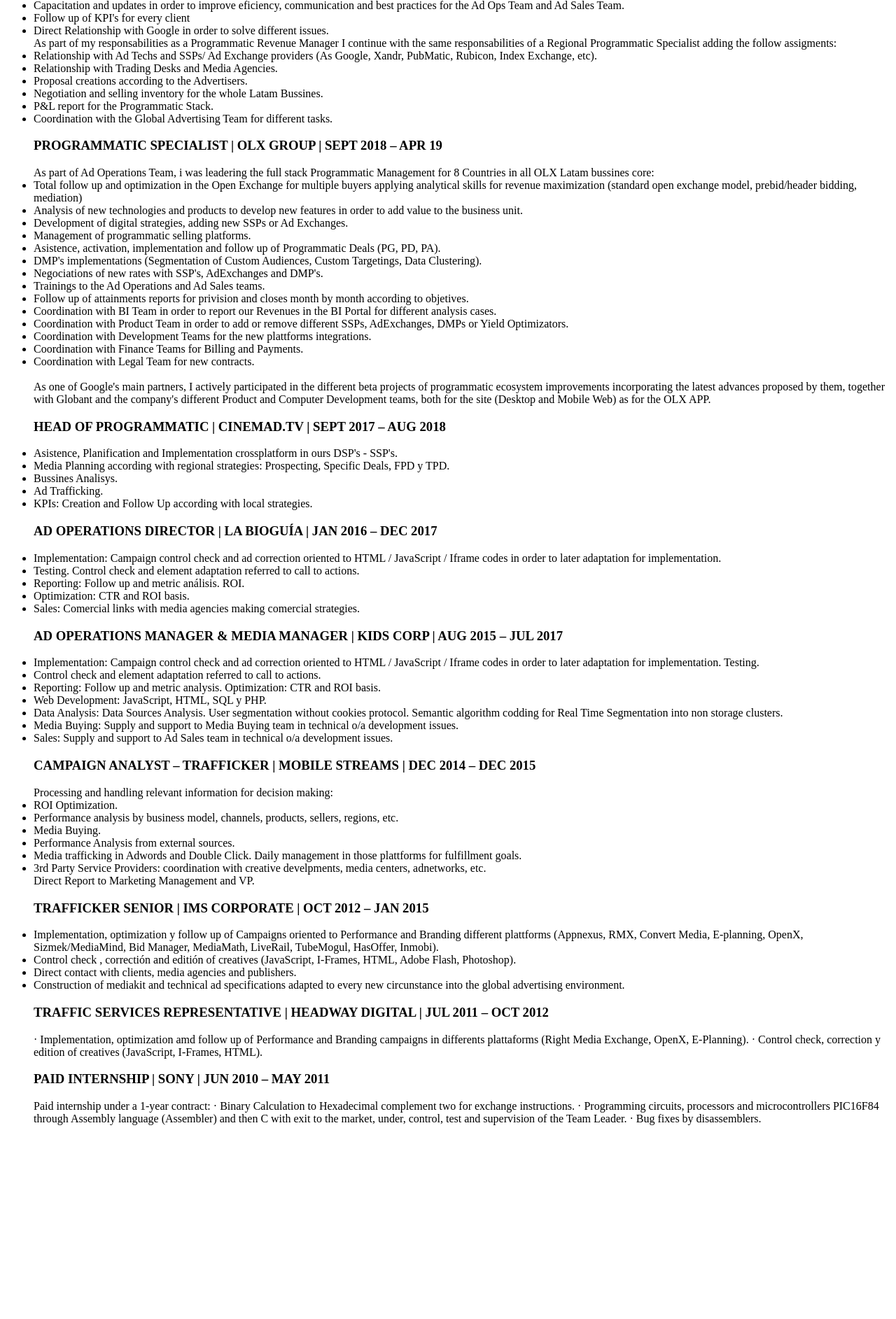
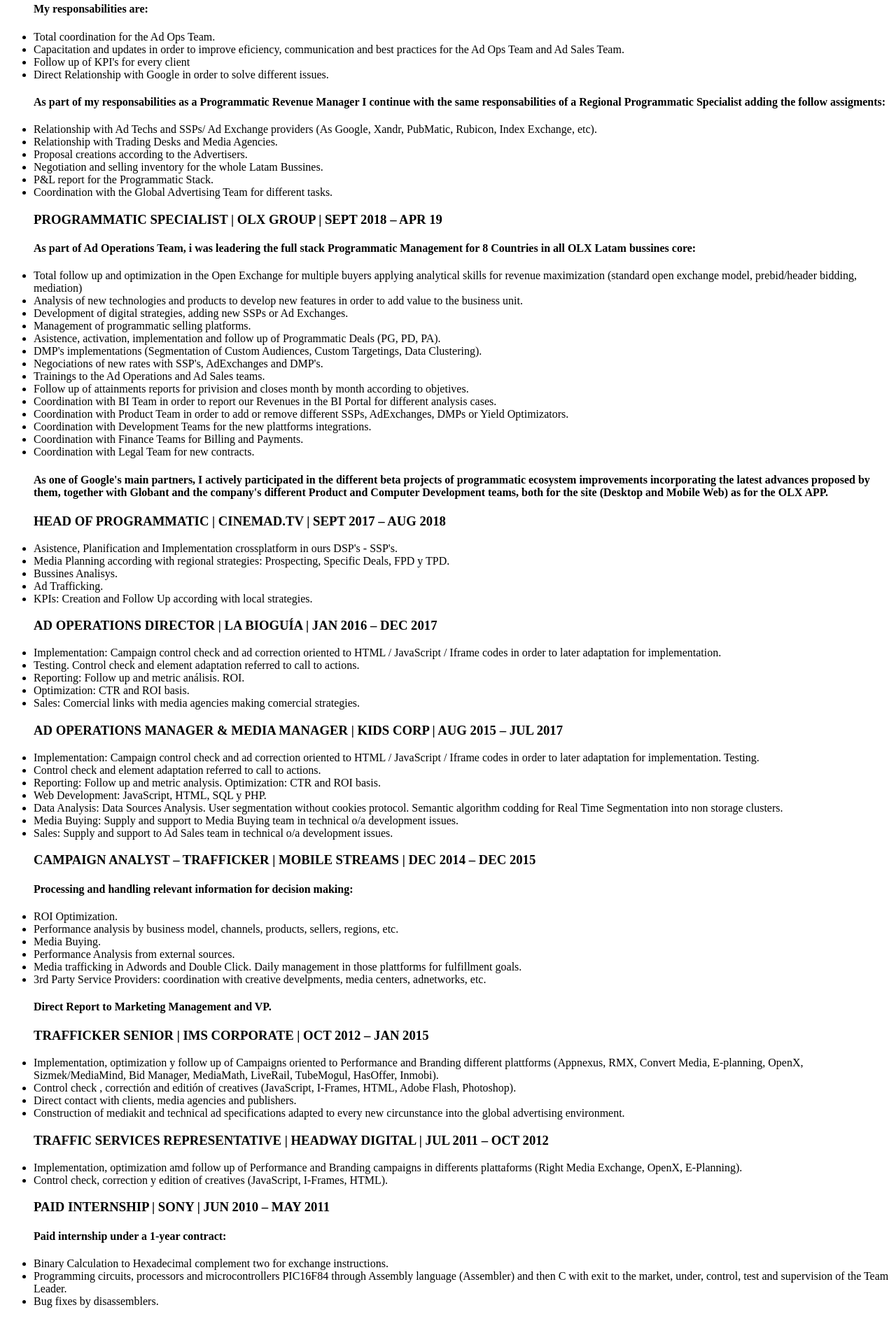
Before and after one commit to JuanMartinMarina/NextU-HTML5, a plain HTML site: page paginas/experiencia.html in a window 1280 px wide. Shown: the part 180-2065 px from the top of the page at 70% size. Before the commit the page ends 1804 px from the top, so only its background shows below. Drawn offline with Linux system fonts and the light colour scheme.

Commit message:
CV etiquetas li completadas

```diff
--- a/paginas/experiencia.html
+++ b/paginas/experiencia.html
@@ -9,15 +9,16 @@
 		<h1>Experience</h1>
 		<ul>
 			<h3>REGIONAL PROGRAMMATIC REVENUE MANAGER AND ADVERTISING OPERATIONS LEAD FOR LATAM | OLX GROUP | APRIL 2019 - ACTUAL</h3>
-Leadering the Ad Operations Team I'm in charge of a team of 3 team players.
-My responsabilities are:
+			<h4>Leadering the Ad Operations Team I'm in charge of a team of 3 team players.</h4>
+
+			<h4>My responsabilities are:</h4>
 
 			<li>Total coordination for the Ad Ops Team.</li>
 			<li>Capacitation and updates in order to improve eficiency, communication and best practices for the Ad Ops Team and Ad Sales Team.</li>
 			<li>Follow up of KPI's for every client</li>
 			<li>Direct Relationship with Google in order to solve different issues.</li>
 
-As part of my responsabilities as a Programmatic Revenue Manager I continue with the same responsabilities of a Regional Programmatic Specialist adding the follow assigments:
+			<h4>As part of my responsabilities as a Programmatic Revenue Manager I continue with the same responsabilities of a Regional Programmatic Specialist adding the follow assigments:</h4>
 
 			<li>Relationship with Ad Techs and SSPs/ Ad Exchange providers (As Google, Xandr, PubMatic, Rubicon, Index Exchange, etc).</li>
 			<li>Relationship with Trading Desks and Media Agencies.</li>
@@ -27,7 +28,7 @@ As part of my responsabilities as a Programmatic Revenue Manager I continue with
 			<li>Coordination with the Global Advertising Team for different tasks. </li>
 
 			<h3>PROGRAMMATIC SPECIALIST | OLX GROUP | SEPT 2018 – APR 19</h3>
-As part of Ad Operations Team, i was leadering the full stack Programmatic Management for 8 Countries in all OLX Latam bussines core:
+			<h4>As part of Ad Operations Team, i was leadering the full stack Programmatic Management for 8 Countries in all OLX Latam bussines core:</h4>
 
 			<li>Total follow up and optimization in the Open Exchange for multiple buyers applying analytical skills for revenue maximization (standard open exchange model, prebid/header bidding, mediation)</li>
 			<li>Analysis of new technologies and products to develop new features in order to add value to the business unit.</li>
@@ -44,7 +45,7 @@ As part of Ad Operations Team, i was leadering the full stack Programmatic Manag
 			<li>Coordination with Finance Teams for Billing and Payments.</li>
 			<li>Coordination with Legal Team for new contracts.</li>
 
-<br>As one of Google's main partners, I actively participated in the different beta projects of programmatic ecosystem improvements incorporating the latest advances proposed by them, together with Globant and the company's different Product and Computer Development teams, both for the site (Desktop and Mobile Web) as for the OLX APP.
+			<h4>As one of Google's main partners, I actively participated in the different beta projects of programmatic ecosystem improvements incorporating the latest advances proposed by them, together with Globant and the company's different Product and Computer Development teams, both for the site (Desktop and Mobile Web) as for the OLX APP.</h4>
 
 			<h3>HEAD OF PROGRAMMATIC | CINEMAD.TV | SEPT 2017 – AUG 2018</h3>
 			<li>Asistence, Planification and Implementation crossplatform in ours DSP's - SSP's.</li>
@@ -71,7 +72,7 @@ HTML / JavaScript / Iframe codes in order to later adaptation for implementation
 			<li>Sales: Supply and support to Ad Sales team in technical o/a development issues.</li>
 
 			<h3>CAMPAIGN ANALYST – TRAFFICKER | MOBILE STREAMS | DEC 2014 – DEC 2015</h3>
-Processing and handling relevant information for decision making:
+			<h4>Processing and handling relevant information for decision making:</h4>
 
 			<li>ROI Optimization.</li>
 			<li>Performance analysis by business model, channels, products, sellers, regions, etc.</li>
@@ -80,7 +81,7 @@ Processing and handling relevant information for decision making:
 			<li>Media trafficking in Adwords and Double Click. Daily management in those plattforms for fulfillment goals.</li>
 			<li>3rd Party Service Providers: coordination with creative develpments, media centers, adnetworks, etc.</li>
 
-Direct Report to Marketing Management and VP.
+			<h4>Direct Report to Marketing Management and VP.</h4>
 
 			<h3>TRAFFICKER SENIOR | IMS CORPORATE | OCT 2012 – JAN 2015</h3>
 			<li>Implementation, optimization y follow up of Campaigns oriented to Performance and Branding different plattforms (Appnexus, RMX, Convert Media, E-planning, OpenX, Sizmek/MediaMind, Bid Manager, MediaMath, LiveRail, TubeMogul, HasOffer, Inmobi).</li>
@@ -89,16 +90,16 @@ Direct Report to Marketing Management and VP.
 			<li>Construction of mediakit and technical ad specifications adapted to every new circunstance into the global advertising environment.</li>
 
 			<h3>TRAFFIC SERVICES REPRESENTATIVE | HEADWAY DIGITAL | JUL 2011 – OCT 2012</h3>
-·	Implementation, optimization amd follow up of Performance and Branding campaigns in differents plattaforms (Right Media Exchange, OpenX, E-Planning).
-·	Control check, correction y edition of creatives (JavaScript, I-Frames, HTML).
+			<li>Implementation, optimization amd follow up of Performance and Branding campaigns in differents plattaforms (Right Media Exchange, OpenX, E-Planning).</li>
+			<li>Control check, correction y edition of creatives (JavaScript, I-Frames, HTML).</li>
 
 			<h3>PAID INTERNSHIP | SONY | JUN 2010 – MAY 2011</h3>
 
-Paid internship under a 1-year contract:
+			<h4>Paid internship under a 1-year contract:</h4>
 
-·	Binary Calculation to Hexadecimal complement two for exchange instructions.
-·	Programming circuits, processors and microcontrollers PIC16F84 through Assembly language (Assembler) and then C with exit to the market, under, control, test and supervision of the Team Leader.
-·	Bug fixes by disassemblers.
+			<li>Binary Calculation to Hexadecimal complement two for exchange instructions. </li>
+			<li>Programming circuits, processors and microcontrollers PIC16F84 through Assembly language (Assembler) and then C with exit to the market, under, control, test and supervision of the Team Leader.</li>
+			<li>Bug fixes by disassemblers.</li>
 	</ul>
 	</p>
 </body>
```
Lines whose indentation alone changed are shown as unchanged.
